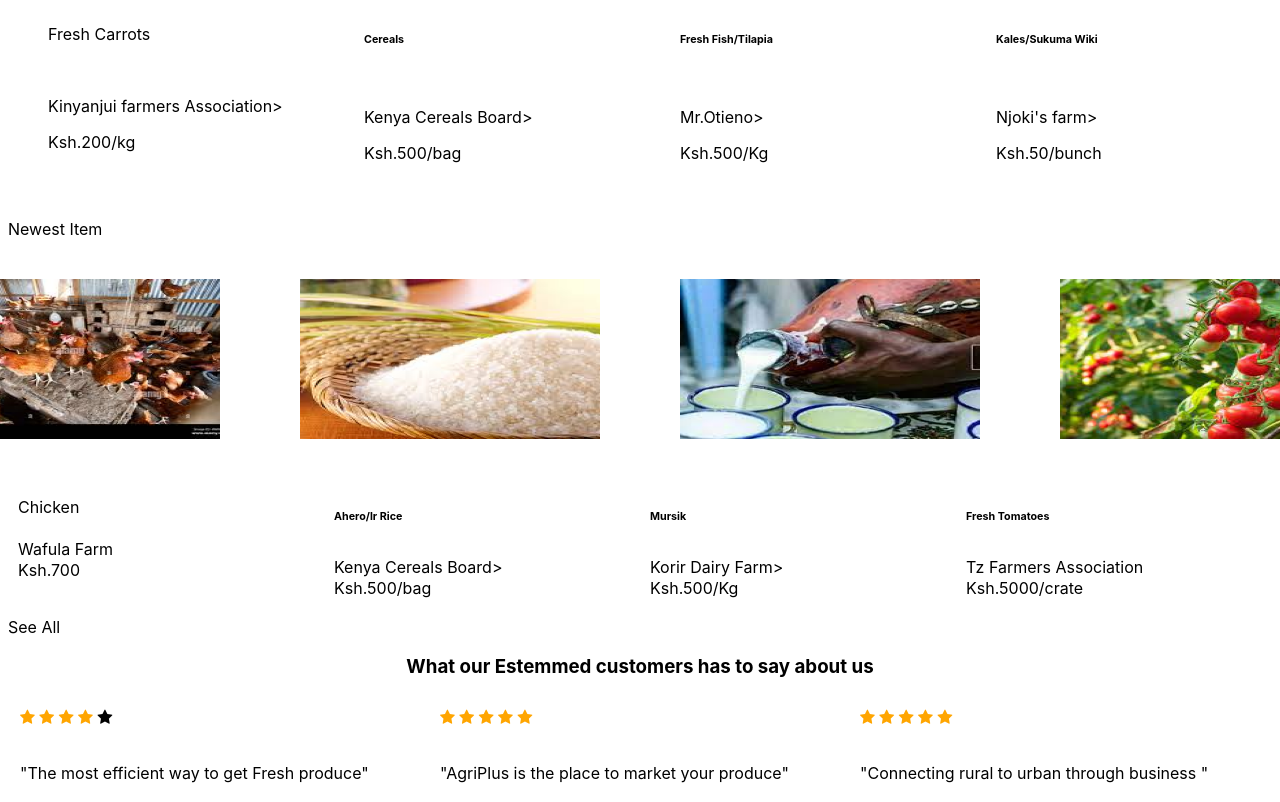
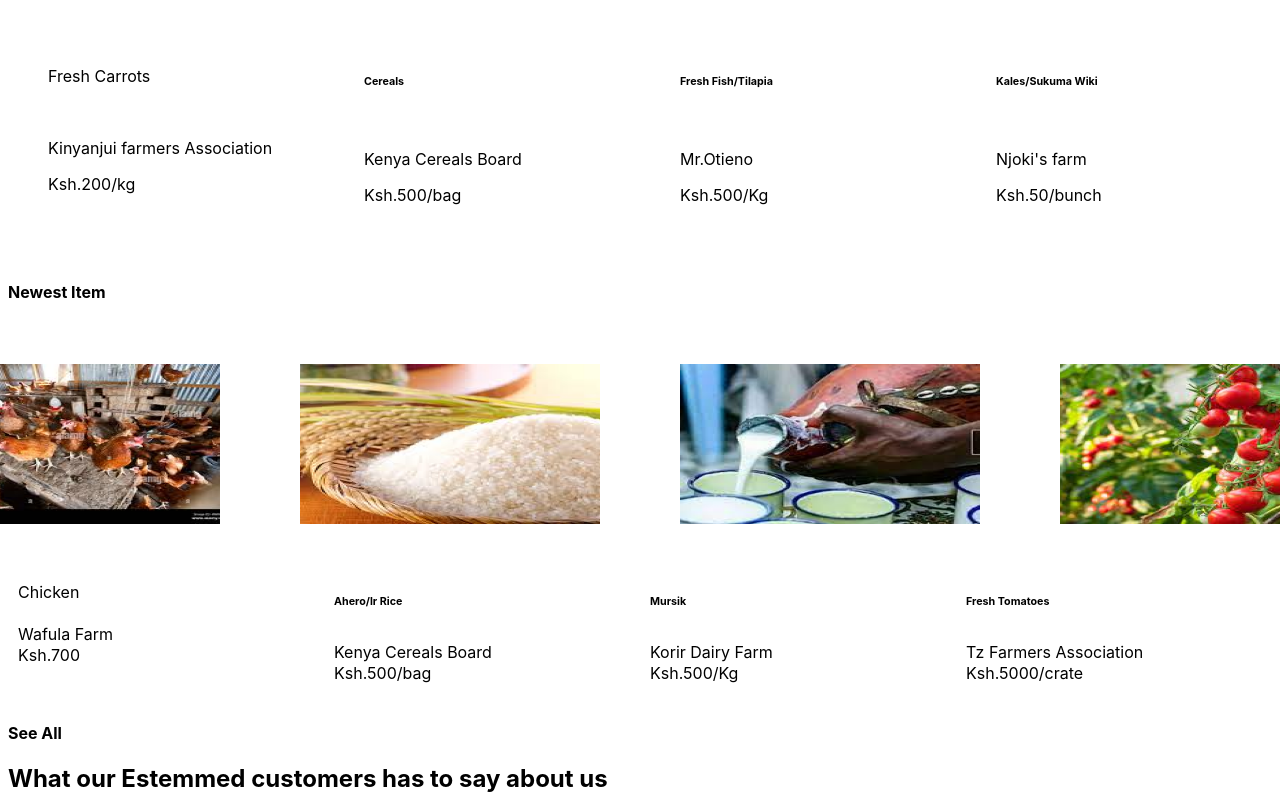
Before and after one commit to mbuguamary/AgriPlus_Website, a plain HTML site: page index.html in a window 1280 px wide. Shown: the part 1220-2022 px from the top of the page. Drawn offline with Linux system fonts and the light colour scheme.

Commit message:
this commit is adding more style to the website

```diff
--- a/index.html
+++ b/index.html
@@ -68,7 +68,7 @@
             from the farm.Our customers satisfaction is our mission
         </p>
     </div>
-    <div>Most Popular</div>
+    <div class="new"><h4>Most Popular</h4></div>
 
     <div  class ="flexcointainer3">
         <div>
@@ -88,29 +88,29 @@
         <div>
             <p>Fresh Carrots</p>
             <br>
-            <p>Kinyanjui farmers Association></p>
+            <p>Kinyanjui farmers Association</p>
             <p> Ksh.200/kg</p>
         </div>
         <div>
             <h6>Cereals</h6>
             <br>
-            <p>Kenya Cereals Board></p>
+            <p>Kenya Cereals Board</p>
             <p> Ksh.500/bag</p>
         </div>
         <div>
             <h6>Fresh Fish/Tilapia</h6>
             <br>
-            <p>Mr.Otieno></p>
+            <p>Mr.Otieno</p>
             <p> Ksh.500/Kg</p>
         </div>
         <div>
             <h6>Kales/Sukuma Wiki</h6>
             <br>
-            <p>Njoki's farm></p>
-             <p> Ksh.50/bunch</p>
+            <p>Njoki's farm</p>
+            <p> Ksh.50/bunch</p>
           </div>
     </div>
-    <div>Newest Item</div>
+    <div class = "new"><h4>Newest Item</h4></div>
     <div  class ="flexcointainer5">
         <div>
             <img src="assets/images/Rectangle 6.png">
@@ -135,25 +135,25 @@
         <div>
             <h6>Ahero/lr Rice</h6>
             <br>
-            <p>Kenya Cereals Board></p>
+            <p>Kenya Cereals Board</p>
             <p> Ksh.500/bag</p>
         </div>
         <div>
             <h6>Mursik</h6>
             <br>
-            <p>Korir Dairy Farm></p>
+            <p>Korir Dairy Farm</p>
             <p> Ksh.500/Kg</p>
         </div>
         <div>
             <h6>Fresh Tomatoes</h6>
             <br>
             <p>Tz Farmers Association</p>
-             <p> Ksh.5000/crate</p>
+            <p> Ksh.5000/crate</p>
           </div>
     </div>
-    <div>See All</div>
-    <div class ="location">
-        <h3>What our Estemmed customers has to say about us</h3>
+    <div class ="see"><h4>See All</h4></div>
+    <div class ="location1">
+        <h2>What our Estemmed customers has to say about us</h2>
         </div>
 
         <div class="ratings">
@@ -228,10 +228,11 @@
     <div class ="footer">
       <div>
        <h6> Agriplus</h6>
-       <!--<p>Quality Farm produce through
+       <p>Quality Farm produce through
+        <br>
         buying and selling
        </p>
-       <p>Get the app</p>-->
+       <p>Get the app</p>
 
     </div>
       <div>
```
